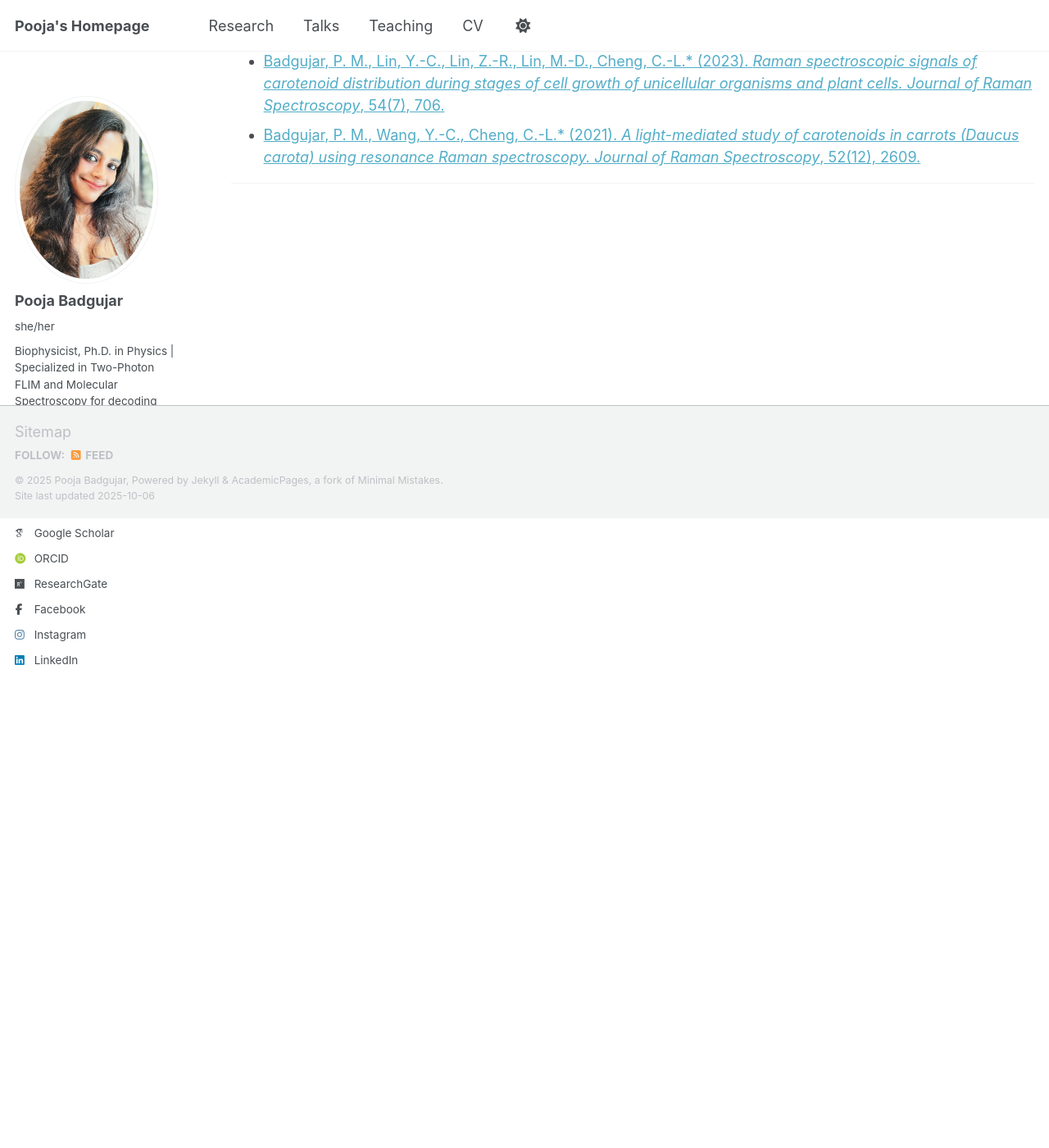
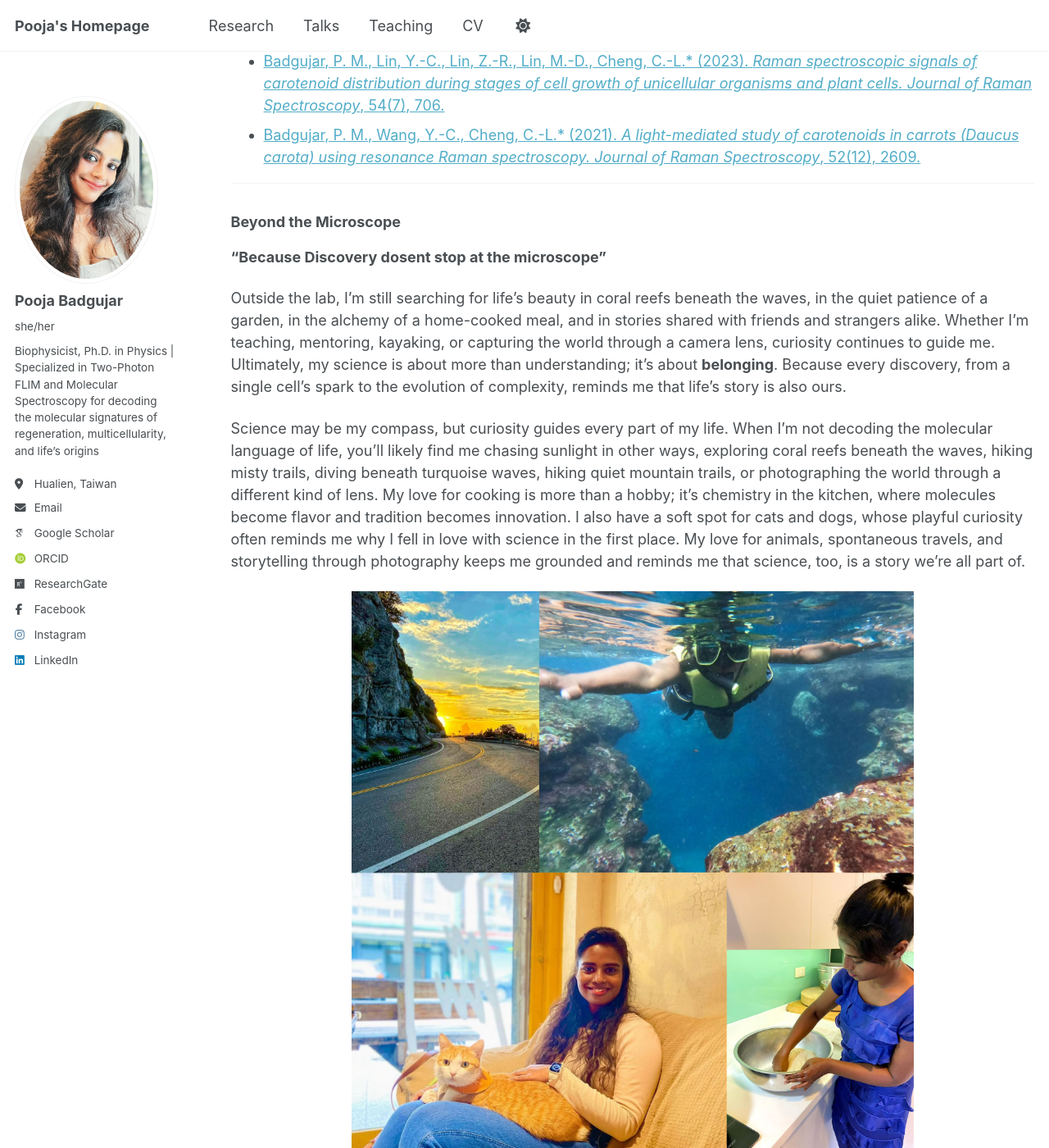
Before and after one commit to pooja-badgujar/pooja, a Jekyll site: the page built from _publications/research.md, in a window 1280 px wide and 1400 px high, scrolled down 2730 px. Shown: the whole window at 82% size. Built offline with Jekyll 4.4.1, drawn with Linux system fonts in a browser that asks for light colours; some web fonts are replaced; a script that is not in the unit is left out; some of the changed text lies outside the part shown.

Commit message:
Update research.md

```diff
--- a/_publications/research.md
+++ b/_publications/research.md
@@ -53,3 +53,15 @@ I have observed them in:
 - [Badgujar, P. M., Wang, Y.-C., Cheng, C.-L.* (2021). *A light-mediated study of carotenoids in carrots (Daucus carota) using resonance Raman spectroscopy.* *Journal of Raman Spectroscopy*, 52(12), 2609.](https://www.researchgate.net/publication/352405785_A_light-mediated_study_of_carotenoids_in_carrots_Daucus_carota_using_resonance_Raman_spectroscopy)
 
 ---
+
+### Beyond the Microscope
+
+**“Because Discovery dosent stop at the microscope”**
+
+Outside the lab, I’m still searching for life’s beauty in coral reefs beneath the waves, in the quiet patience of a garden, in the alchemy of a home-cooked meal, and in stories shared with friends and strangers alike. Whether I’m teaching, mentoring, kayaking, or capturing the world through a camera lens, curiosity continues to guide me. Ultimately, my science is about more than understanding; it’s about **belonging**. Because every discovery, from a single cell’s spark to the evolution of complexity, reminds me that life’s story is also ours.
+
+Science may be my compass, but curiosity guides every part of my life. When I’m not decoding the molecular language of life, you’ll likely find me chasing sunlight in other ways, exploring coral reefs beneath the waves, hiking misty trails, diving beneath turquoise waves, hiking quiet mountain trails, or photographing the world through a different kind of lens. My love for cooking is more than a hobby; it’s chemistry in the kitchen, where molecules become flavor and tradition becomes innovation. I also have a soft spot for cats and dogs, whose playful curiosity often reminds me why I fell in love with science in the first place. My love for animals, spontaneous travels, and storytelling through photography keeps me grounded and reminds me that science, too, is a story we’re all part of.
+
+![beyond microscope](/pooja/images/beyond_microscope.jpg){: width="70%" style="display:block; margin-left:auto; margin-right:auto;" }
+
+**“Cultivating life, curiosity, and discovery: one leaf, one cell, one story at a time.”**
```
